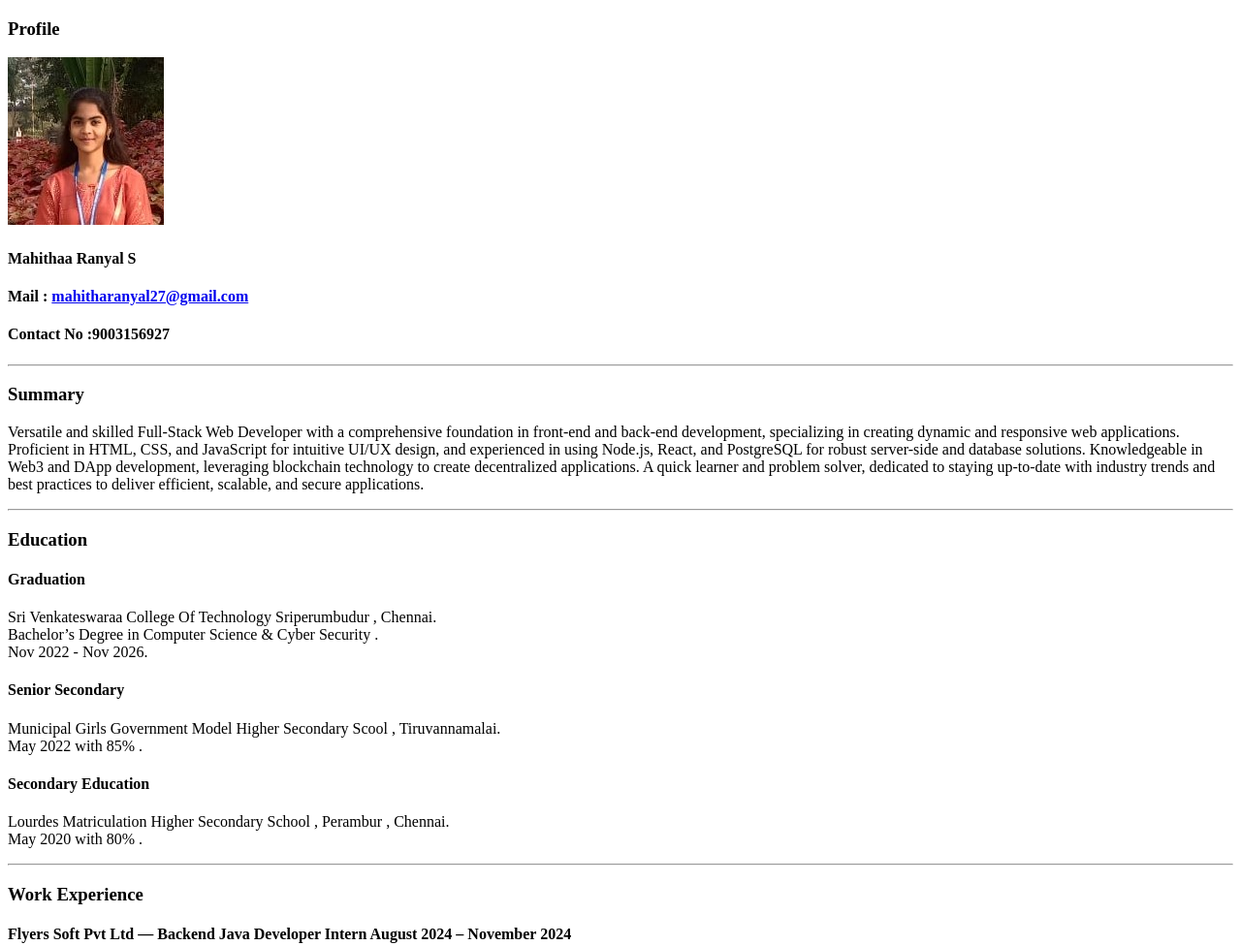
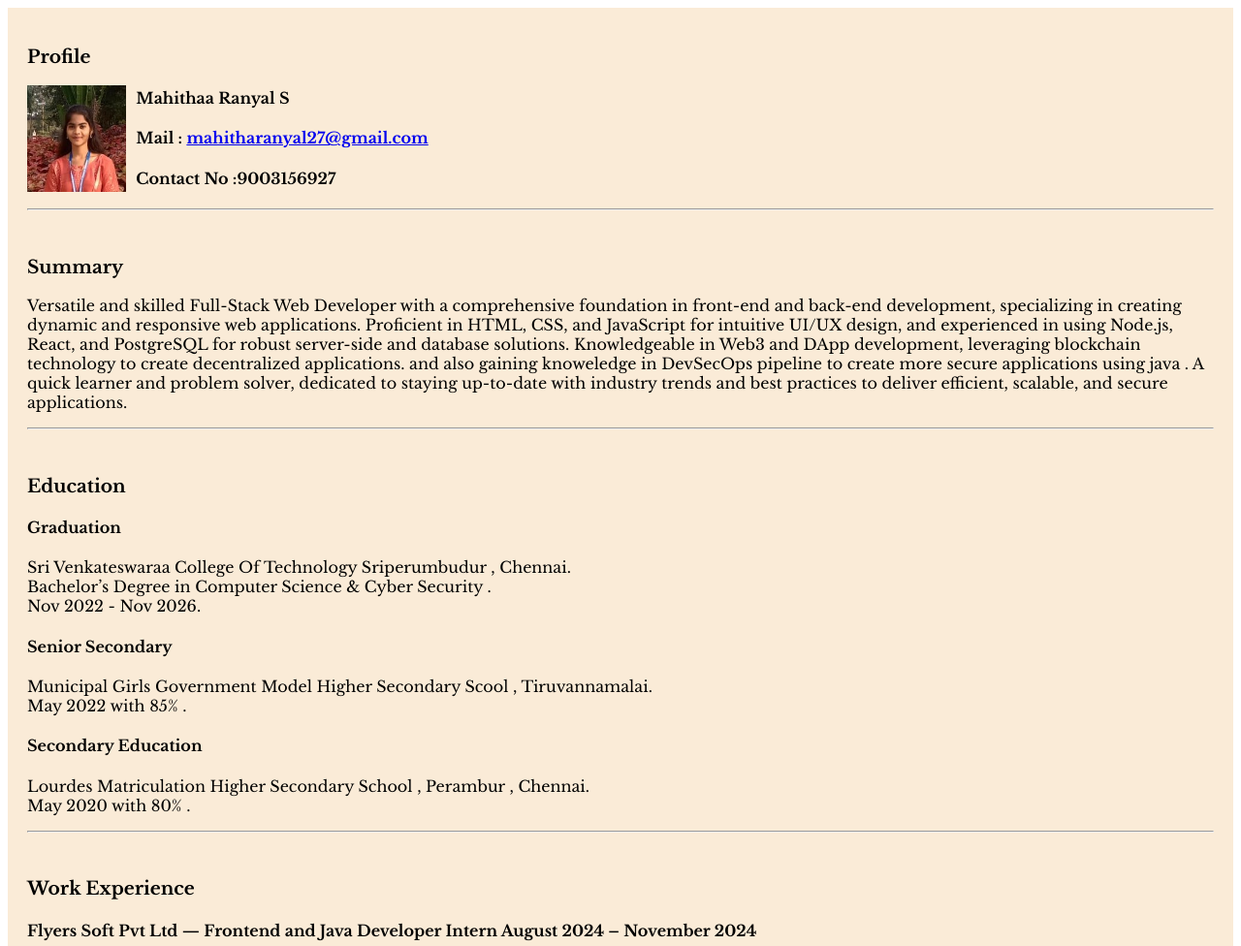
Before and after one commit to mahitha-saravanan/html.resume, a plain HTML site: page index.html in a window 1280 px wide. Shown: the top 976 px of the page at 97% size. Drawn offline with nearby package versions, Linux system fonts and the light colour scheme.

Commit message:
Add files via upload

```diff
--- a/index.html
+++ b/index.html
@@ -5,24 +5,37 @@
     <meta charset="UTF-8">
     <meta name="viewport" content="width=device-width, initial-scale=1.0">
     <title>My Resume</title>
+    <link rel="preconnect" href="https://fonts.googleapis.com">
+<link rel="preconnect" href="https://fonts.gstatic.com" crossorigin>
+<link href="https://fonts.googleapis.com/css2?family=Caveat:wght@400..700&family=Libre+Baskerville:ital,wght@0,400;0,700;1,400&display=swap" rel="stylesheet">
 </head>
 
 <body>
+    <div>
+        <div>
             <h3>Profile</h3>
             <img src="./mahi.img.psp.jpg">
             <h4>Mahithaa Ranyal S</h4>
             <h4>Mail : <a href="mail">mahitharanyal27@gmail.com </a> </h4>
             <h4>Contact No :9003156927</h4>
             <hr>
-
+        </div>
+        <div>
             <h3>Summary</h3>
             <p>Versatile and skilled Full-Stack Web Developer with a comprehensive foundation in front-end and back-end
-        development, specializing in creating dynamic and responsive web applications. Proficient in HTML, CSS, and
-        JavaScript for intuitive UI/UX design, and experienced in using Node.js, React, and PostgreSQL for robust
-        server-side and database solutions. Knowledgeable in Web3 and DApp development, leveraging blockchain technology
-        to create decentralized applications. A quick learner and problem solver, dedicated to staying up-to-date with
+                development, specializing in creating dynamic and responsive web applications. Proficient in HTML, CSS,
+                and
+                JavaScript for intuitive UI/UX design, and experienced in using Node.js, React, and PostgreSQL for
+                robust
+                server-side and database solutions. Knowledgeable in Web3 and DApp development, leveraging blockchain
+                technology
+                to create decentralized applications. and also gaining  knoweledge in DevSecOps pipeline to create more secure applications using java . A quick learner and problem solver, dedicated to staying
+                up-to-date
+                with
                 industry trends and best practices to deliver efficient, scalable, and secure applications.</p>
             <hr>
+        </div>
+        <div>
             <h3>Education</h3>
             <h4>Graduation</h4>
             <p>Sri Venkateswaraa College Of Technology Sriperumbudur , Chennai.<br>
@@ -40,21 +53,29 @@
                 May 2020 with 80% .
             </p>
             <hr>
+        </div>
 
+        <div>
             <h3>Work Experience</h3>
 
-    <h4>Flyers Soft Pvt Ltd — Backend Java Developer Intern
+            <h4>Flyers Soft Pvt Ltd — Frontend and Java Developer Intern
                 August 2024 – November 2024</h4>
             <ul>
-        <li>Collaborated with a team to develop and maintain backend systems using Java, enhancing the efficiency and
+                <li>Collaborated with a team to develop and maintain backend systems using Java, enhancing the
+                    efficiency
+                    and
                     functionality of core services.</li>
-        <li>Assisted in debugging and optimizing backend processes, contributing to improved application performance and
+                <li>Assisted in debugging and optimizing backend processes, contributing to improved application
+                    performance
+                    and
                     user experience.</li>
-        <li>Gained hands-on experience in backend development, database management, and deployment, strengthening
+                <li>Gained hands-on experience in backend development, database management, and deployment,
+                    strengthening
                     foundational skills in software development.</li>
             </ul>
             <hr>
-
+        </div>
+        <div>
             <h3>Skills</h3>
             <ul>
                 <li>Frontend: HTML, CSS, JavaScript, Responsive Design</li>
@@ -66,7 +87,8 @@
                 <li>Soft Skills: Problem-solving, Collaboration, Communication, Adaptability</li>
             </ul>
             <hr>
-
+        </div>
+        <div>
             <h3>Achievements</h3>
 
             <h4>Technical Competitions:</h4>
@@ -79,30 +101,32 @@
                 <li>Winner in the COCOENZ’23 Project Expo at Sairam Institute of Technology.</li>
             </ul>
             <h4>Project Expos & Hackathons:</h4>
-    <li>Participated in project expos including Loyola ICAM symposiums, Leo Tech Fest 2k23, Cocoenz’24, and a 24-hour
+            <li>Participated in project expos including Loyola ICAM symposiums, Leo Tech Fest 2k23, Cocoenz’24, and a
+                24-hour
                 internal hackathon.</li>
             <h4>Public Speaking:</h4>
-    <li>Advanced to the regional pre-finale in the Youth Talks public speaking event conducted by ICT Academy.</li>
+            <li>Advanced to the regional pre-finale in the Youth Talks public speaking event conducted by ICT Academy.
+            </li>
+            <hr>
+        </div>
+    </div>
 
-    <hr>
+    <style>
+        img {
+            float: left;
+            height: 110px;
+            padding-right: 10px;
+        }
 
+        div{
+            background-color: antiquewhite;
+            font-family: "Libre Baskerville", serifs;
+        }
+        div {
+            padding: 10px;
+        }
 
-
-
-
-
-
-
-
-
-
-
-
-
-
-
-
-
+    </style>
 </body>
 
 </html>
```
Lines whose indentation alone changed are shown as unchanged.
